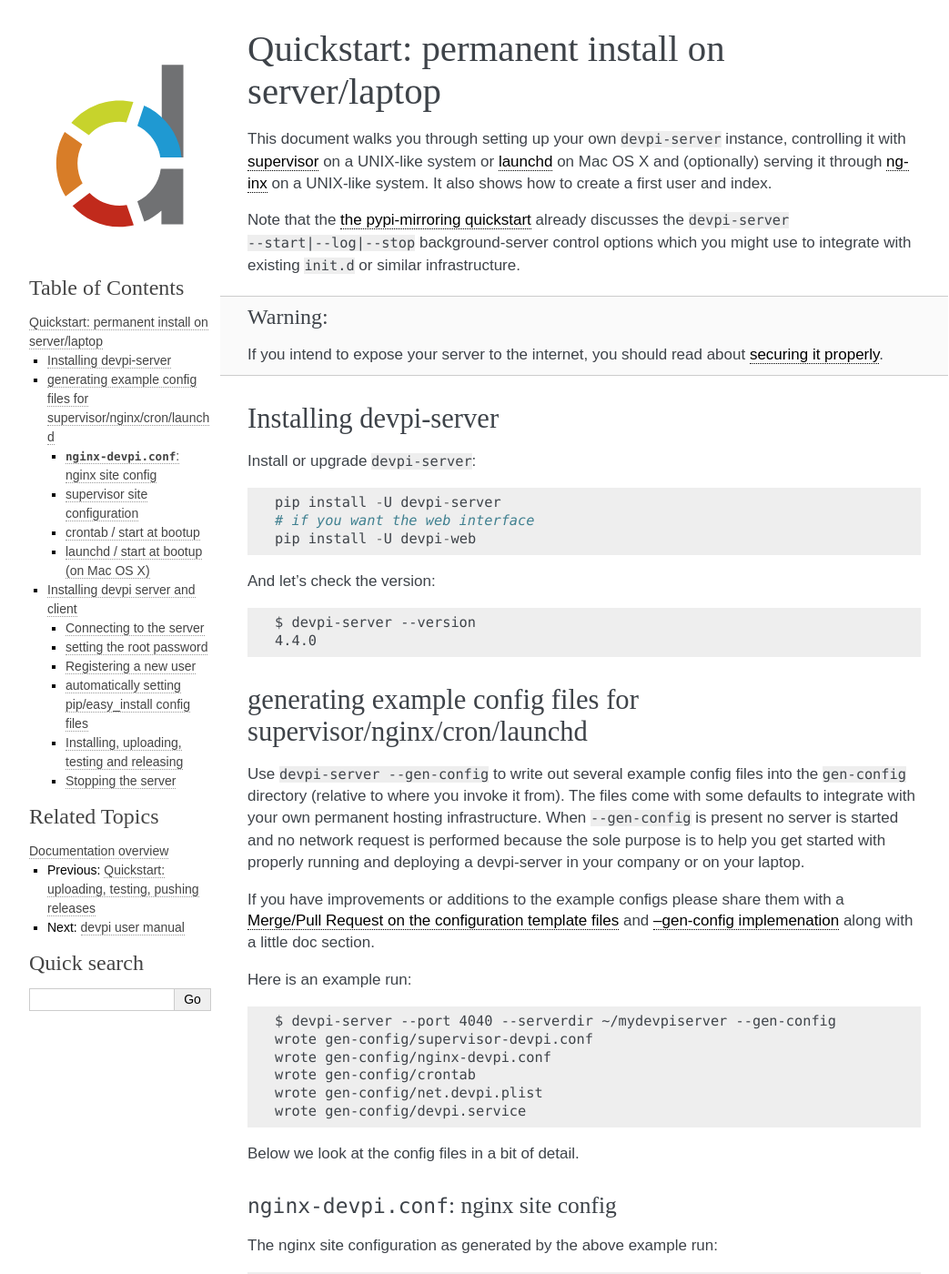
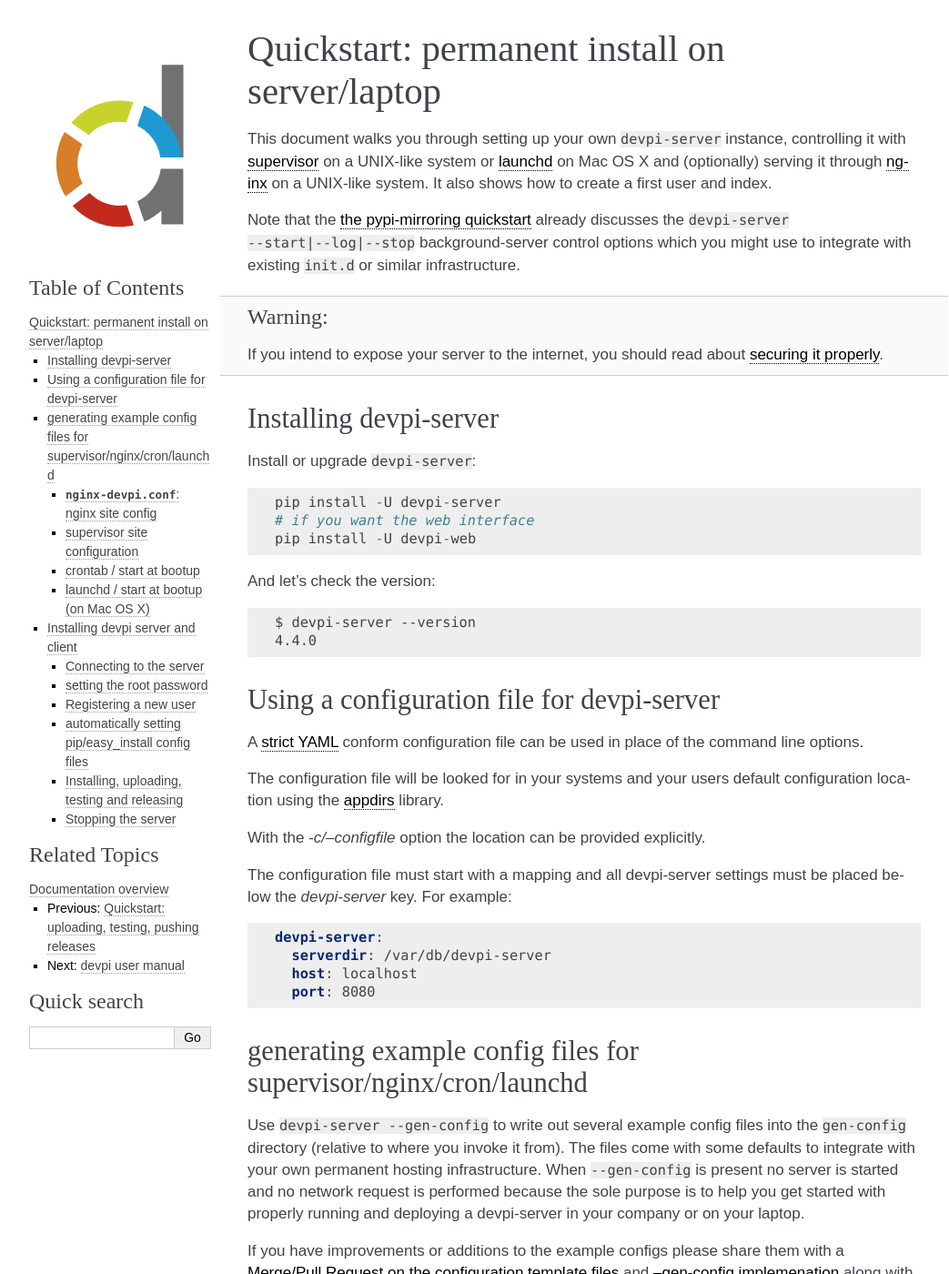
Before and after one commit to devpi/devpi, a Sphinx documentation site: the page built from doc/quickstart-server.rst, in a window 1280 px wide and 1400 px high. Shown: the whole window at 91% size, without its empty margins (108-1151 px from the left). Built offline with Sphinx 7.4.7, drawn with Linux system fonts in a browser that asks for light colours.

Commit message:
Add documentation for configuration file.

```diff
--- a/doc/quickstart-server.rst
+++ b/doc/quickstart-server.rst
@@ -37,6 +37,30 @@
     4.4.0
 
 .. _genconfig:
+
+
+Using a configuration file for devpi-server
+-------------------------------------------
+
+A `strict YAML`_ conform configuration file can be used in place of the command line options.
+
+The configuration file will be looked for in your systems and your users default configuration location using the `appdirs`_ library.
+
+With the `-c/--configfile` option the location can be provided explicitly.
+
+The configuration file must start with a mapping and all devpi-server settings must be placed below the `devpi-server` key.
+For example:
+
+.. code-block:: yaml
+
+    devpi-server:
+      serverdir: /var/db/devpi-server
+      host: localhost
+      port: 8080
+
+.. _`strict YAML`: https://pypi.org/project/strictyaml/
+.. _`appdirs`: https://pypi.org/project/appdirs/
+
 
 generating example config files for supervisor/nginx/cron/launchd
 -----------------------------------------------------------------
```
